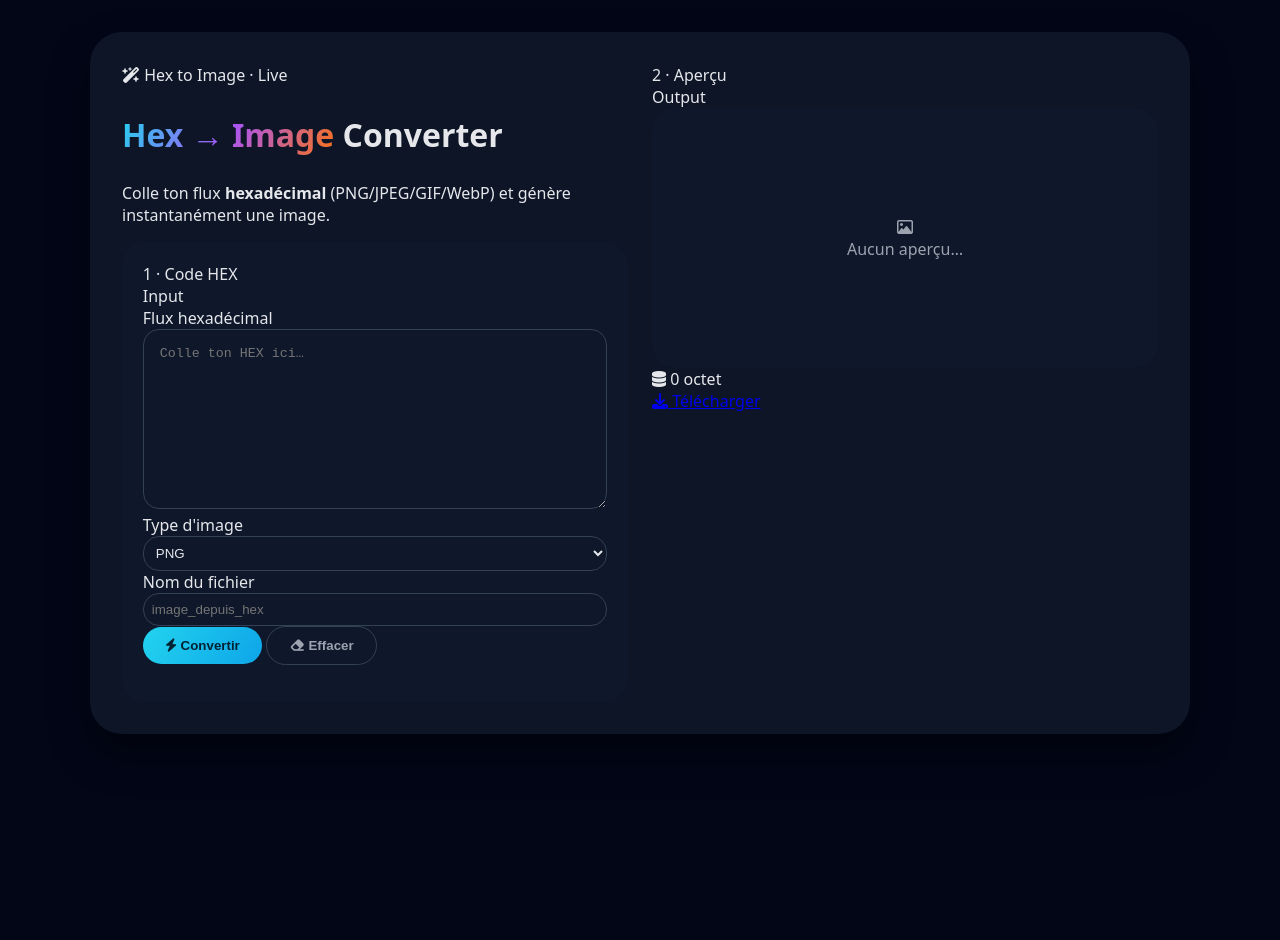
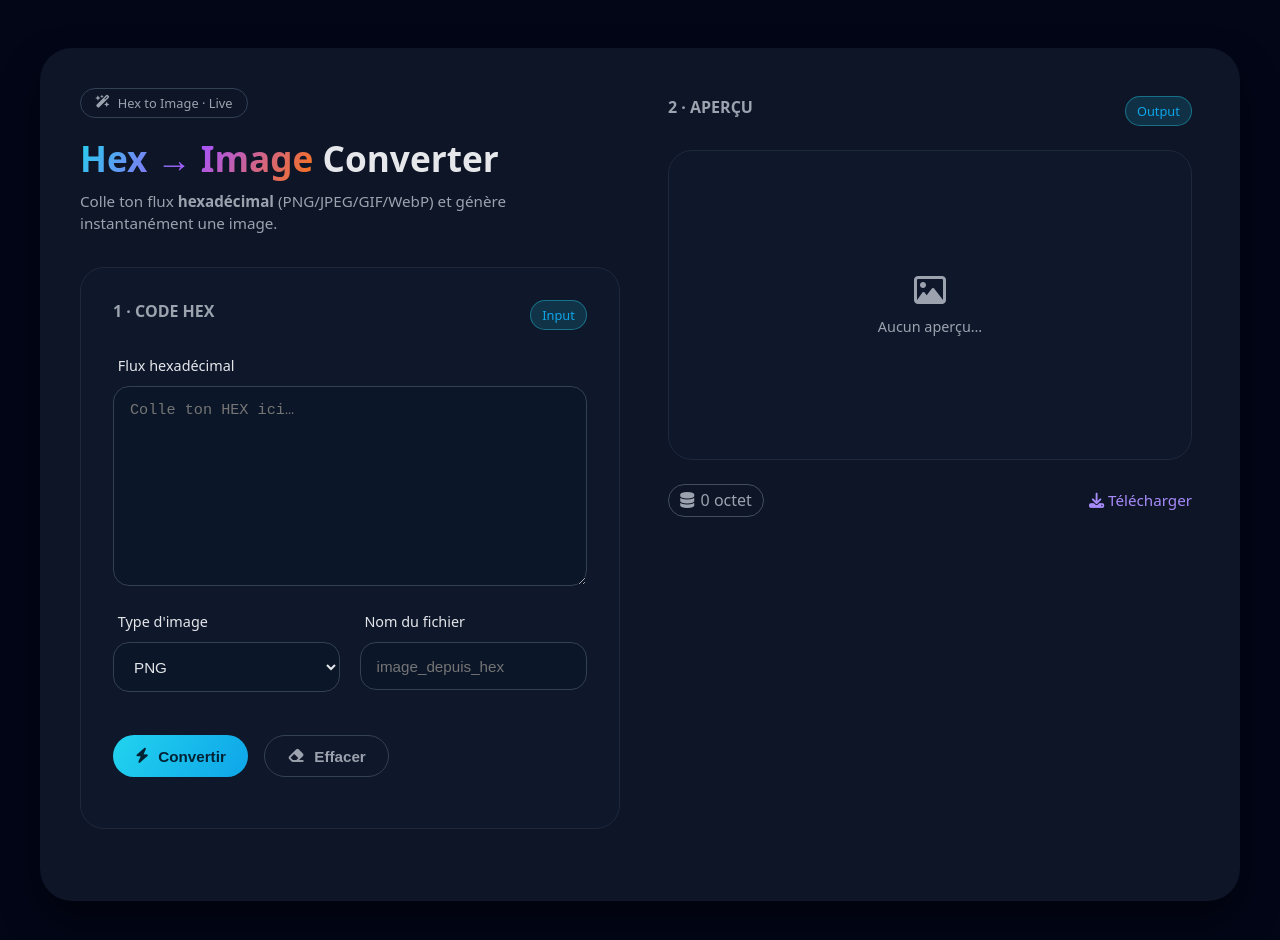
Before and after one commit to marissa274/small-converter-website, a plain HTML site: page index.html in a window 1280 px wide. Before the commit the page ends 800 px from the top, so only its background shows below. Drawn offline with Linux system fonts and the light colour scheme.

Commit message:
Enhance layout and styling for Hex to Image Converter, including adjustments to padding, margins, and header elements

```diff
--- a/index.html
+++ b/index.html
@@ -5,6 +5,7 @@
   <title>Hex → Image Converter | Deluxe</title>
   <meta name="viewport" content="width=device-width, initial-scale=1.0" />
   <link rel="stylesheet" href="./stylesheet/style.css" />
+  <link rel="icon" type="image/png" href="./favicon.png" />
 
   <!-- Icônes Font Awesome -->
   <link
--- a/stylesheet/style.css
+++ b/stylesheet/style.css
@@ -11,11 +11,13 @@
   --shadow-xl: 0 20px 40px rgba(0, 0, 0, 0.45);
 }
 
+/* RESET */
 * {
   box-sizing: border-box;
 }
 
-html, body {
+html,
+body {
   margin: 0;
   padding: 0;
   font-family: system-ui, sans-serif;
@@ -23,19 +25,20 @@ html, body {
   color: var(--text);
 }
 
+/* LAYOUT GLOBAL */
 body {
   display: flex;
   justify-content: center;
-  padding: 2rem;
+  padding: 3rem 1.5rem;
 }
 
 .app-shell {
   width: 100%;
-  max-width: 1100px;
+  max-width: 1200px;
   display: grid;
   grid-template-columns: 1fr 1fr;
-  gap: 1.5rem;
-  padding: 2rem;
+  gap: 2.5rem;
+  padding: 2.5rem;
   border-radius: 2rem;
   background: var(--bg-soft);
   box-shadow: var(--shadow-xl);
@@ -47,9 +50,26 @@ body {
   }
 }
 
+/* TITRE & HEADER */
+.header {
+  margin-bottom: 2rem;
+}
+
+.badge {
+  display: inline-flex;
+  align-items: center;
+  gap: 0.5rem;
+  padding: 0.3rem 0.9rem;
+  border: 1px solid #334155;
+  border-radius: 999px;
+  font-size: 0.8rem;
+  color: var(--muted);
+}
+
 .title {
-  font-size: 2rem;
+  font-size: 2.2rem;
   font-weight: bold;
+  margin: 1rem 0 0.5rem;
 }
 
 .gradient {
@@ -58,29 +78,92 @@ body {
   color: transparent;
 }
 
+.subtitle {
+  color: var(--muted);
+  margin: 0;
+  font-size: 0.95rem;
+  line-height: 1.5;
+}
+
+/* CARD */
 .card {
   background: #0f172a;
-  padding: 1.3rem;
+  padding: 2rem;
   border-radius: var(--radius-xl);
+  margin-bottom: 2rem;
+  border: 1px solid #1e293b;
+}
+
+.card-header {
+  display: flex;
+  justify-content: space-between;
+  margin-bottom: 1.5rem;
+}
+
+.card-title {
+  font-size: 1rem;
+  text-transform: uppercase;
+  color: var(--muted);
+  font-weight: 600;
+}
+
+.card-pill {
+  padding: 0.3rem 0.7rem;
+  border-radius: 999px;
+  background: var(--accent-soft);
+  color: var(--accent-strong);
+  font-size: 0.8rem;
+  border: 1px solid rgba(34, 211, 238, 0.4);
+}
+
+/* FORMULAIRE */
+.field-label {
+  font-size: 0.9rem;
+  font-weight: 500;
+  margin-bottom: 0.4rem;
+}
+
+textarea,
+select,
+input {
+  width: 100%;
+  padding: 0.9rem 1rem;
+  background: #0b1628;
+  border-radius: 1rem;
+  border: 1px solid #334155;
+  color: var(--text);
+  margin-bottom: 1.2rem;
+  font-size: 0.95rem;
 }
 
 textarea {
-  width: 100%;
-  height: 180px;
-  background: #0f172a;
-  color: var(--text);
-  padding: 1rem;
-  border-radius: 1rem;
-  border: 1px solid #334155;
+  height: 200px;
+  resize: vertical;
 }
 
-select, input {
-  width: 100%;
-  padding: 0.5rem;
-  border-radius: 1rem;
-  background: #0f172a;
-  color: var(--text);
-  border: 1px solid #334155;
+.field-label {
+  padding-left: 0.3rem;
+  padding-bottom: 0.3rem;
+  display: inline-block;
+}
+
+
+/* ROWS */
+.controls-row {
+  display: flex;
+  gap: 1.2rem;
+  margin-bottom: 1.5rem;
+}
+
+.controls-row > div {
+  flex: 1;
+}
+
+/* BUTTONS */
+.buttons-row {
+  display: flex;
+  gap: 1rem;
+  margin-bottom: 1.2rem;
 }
 
 .btn {
@@ -89,6 +172,10 @@ select, input {
   cursor: pointer;
   border: none;
   font-weight: 600;
+  display: flex;
+  align-items: center;
+  gap: 0.6rem;
+  font-size: 0.95rem;
 }
 
 .btn-primary {
@@ -102,28 +189,75 @@ select, input {
   color: var(--muted);
 }
 
+.btn:hover {
+  opacity: 0.9;
+}
+
+/* ERREUR */
+.error-text {
+  color: var(--error);
+  margin-top: 1rem;
+  font-size: 0.9rem;
+}
+
+/* PREVIEW */
+.preview-card {
+  padding: 0.5rem;
+}
+
 .preview-frame {
   background: #0f172a;
   border-radius: var(--radius-xl);
-  padding: 1rem;
-  height: 260px;
+  border: 1px solid #1e293b;
+  padding: 2rem;
+  height: 310px;
   display: flex;
   justify-content: center;
   align-items: center;
+  margin-bottom: 1.5rem;
+}
+
+.preview-placeholder {
+  text-align: center;
+  font-size: 0.9rem;
+  color: var(--muted);
+}
+
+.preview-placeholder i {
+  font-size: 2rem;
+  margin-bottom: 0.7rem;
 }
 
 .preview-image {
   max-width: 100%;
   max-height: 100%;
   display: none;
+  border-radius: 1rem;
 }
 
-.preview-placeholder {
-  text-align: center;
-  color: var(--muted);
+/* META */
+.preview-meta {
+  display: flex;
+  justify-content: space-between;
+  align-items: center;
 }
 
-.error-text {
-  color: var(--error);
-  margin-top: 1rem;
+.meta-pill {
+  padding: 0.3rem 0.7rem;
+  border-radius: 999px;
+  border: 1px solid rgba(148, 163, 184, 0.4);
+  color: var(--muted);
+  display: flex;
+  align-items: center;
+  gap: 0.4rem;
 }
+
+#downloadLink {
+  color: #a78bfa;
+  text-decoration: none;
+  font-size: 0.95rem;
+}
+
+#downloadLink:hover {
+  text-decoration: underline;
+}
```
